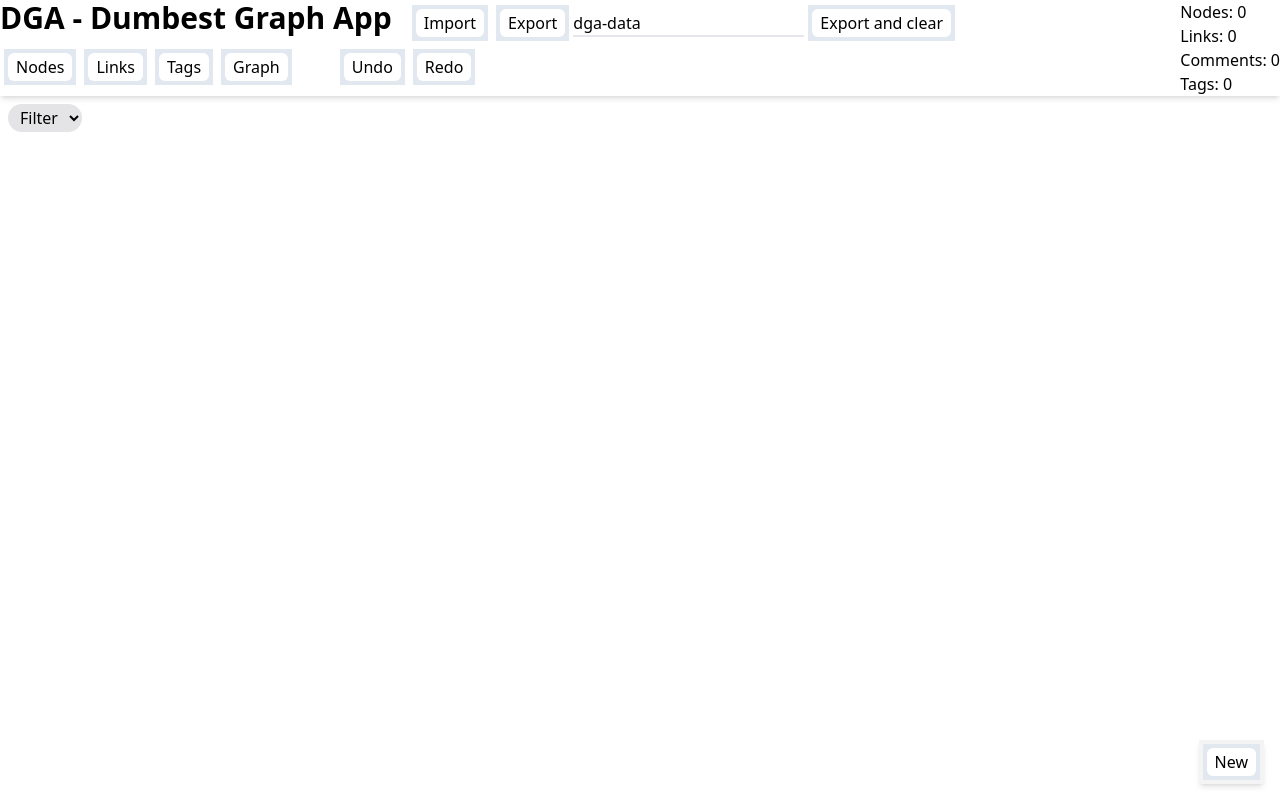
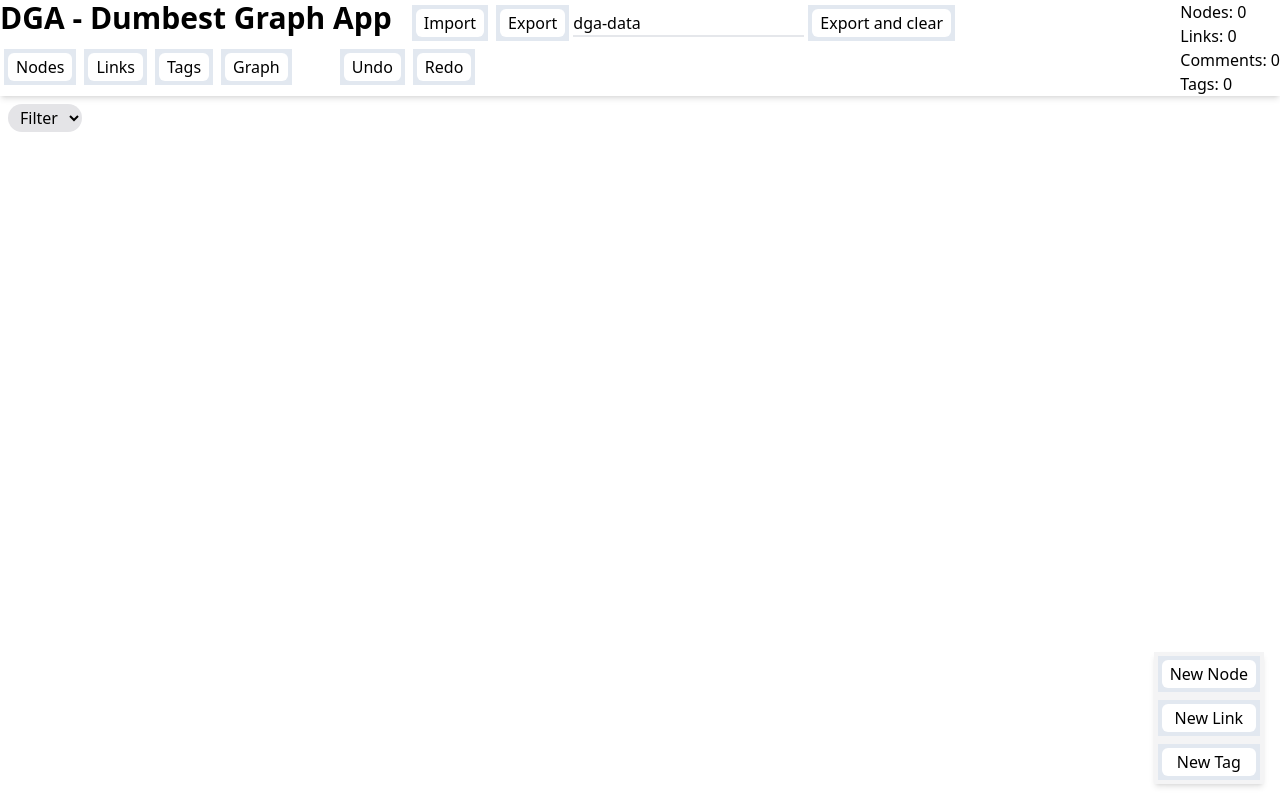
Before and after one commit to George2f/dumbest-graph-app, a React (Vite) app: page /nodes in a window 1280 px wide. Built offline with nearby package versions, Linux system fonts and the light colour scheme.

Commit message:
fix(dga): fix delete tag command

```diff
--- a/package.json
+++ b/package.json
@@ -1,7 +1,7 @@
 {
     "name": "dumbest-graph-app",
     "private": true,
-    "version": "0.9.0",
+    "version": "0.9.1",
     "type": "module",
     "scripts": {
         "dev": "vite",
--- a/src/Command/DeleteTagCommand.ts
+++ b/src/Command/DeleteTagCommand.ts
@@ -1,12 +1,12 @@
 import IGraph from '../types/IGraph';
+import INode from '../types/INode';
 import ITag from '../types/ITag';
-import IdType from '../types/IdType';
 import AbstractCommand from './AbstractCommand';
 
 export default class DeleteTagCommand extends AbstractCommand {
     private tag: ITag;
     private graph: IGraph;
-    private nodeIds: IdType[] = [];
+    private nodes: INode[] = [];
 
     constructor(tag: ITag, graph: IGraph) {
         super();
@@ -15,20 +15,16 @@ export default class DeleteTagCommand extends AbstractCommand {
     }
 
     public execute(): void {
-        this.nodeIds = this.graph.nodes
-            .filter((node) => node.tags.includes(this.tag.id))
-            .map((node) => node.id);
+        this.nodes = this.graph.nodes.filter((node) =>
+            node.tags.includes(this.tag.id)
+        );
         this.graph.deleteTag(this.tag.id);
     }
 
     public undo(): void {
         this.graph.addTag(this.tag!);
-        this.nodeIds.forEach((nodeId) => {
-            const node = this.graph.getNode(nodeId)!;
-            this.graph.editNode(nodeId, {
-                ...node,
-                tags: [...node.tags, this.tag.id],
-            });
+        this.nodes.forEach((node) => {
+            this.graph.editNode(node.id, node);
         });
     }
 
--- a/src/components/NewElementFloater.tsx
+++ b/src/components/NewElementFloater.tsx
@@ -1,4 +1,3 @@
-import { useState } from 'react';
 import Button from './Button';
 
 interface INewElementFloaterProps {
@@ -12,21 +11,11 @@ export default function NewElementFloater({
     onNewNodeClick,
     onNewTagClick,
 }: INewElementFloaterProps) {
-    const [isOpen, setIsOpen] = useState<boolean>(false);
-
     return (
-        <div className="fixed bottom-0 right-0 flex flex-col mb-4 mr-4 shadow-md bg-zinc-100">
-            {isOpen ? (
-                <div className="flex flex-col">
-                    <Button onClick={onNewNodeClick}>Node</Button>
-                    <Button onClick={onNewLinkClick}>Link</Button>
-                    <Button onClick={onNewTagClick}>Tag</Button>
-                </div>
-            ) : null}
-
-            <Button onClick={() => setIsOpen((v) => !v)}>
-                {isOpen ? 'Close' : 'New'}
-            </Button>
+        <div className="fixed bottom-0 right-0 mb-4 mr-4 flex flex-col bg-zinc-100 shadow-md">
+            <Button onClick={onNewNodeClick}>New Node</Button>
+            <Button onClick={onNewLinkClick}>New Link</Button>
+            <Button onClick={onNewTagClick}>New Tag</Button>
         </div>
     );
 }
--- a/src/modules/node/NewNodeModule/NewNodeModule.tsx
+++ b/src/modules/node/NewNodeModule/NewNodeModule.tsx
@@ -1,4 +1,4 @@
-import { useState } from 'react';
+import { useCallback, useState } from 'react';
 import { useGraph } from '../../../providers/GraphProvider';
 import { useHistory } from '../../../providers/HistoryProvider';
 import AddNodeCommand from '../../../Command/AddNodeCommand';
@@ -13,11 +13,8 @@ export default function NewNodeModule() {
         ['', ''],
     ]);
 
-    return (
-        <>
-            <h3>New Node</h3>
-            <form
-                onSubmit={(e) => {
+    const handleSubmit = useCallback(
+        (e) => {
             e.preventDefault();
             if (!newNodeName) return;
             const command = new AddNodeCommand(
@@ -36,7 +33,14 @@ export default function NewNodeModule() {
 
             setNewNodeName('');
             setNewAttributes([['', '']]);
-                }}>
+        },
+        [graph, history, newAttributes, newNodeName]
+    );
+
+    return (
+        <>
+            <h3>New Node</h3>
+            <form onSubmit={handleSubmit}>
                 <label>
                     Name:
                     <input
@@ -87,6 +91,8 @@ export default function NewNodeModule() {
                         </label>
                         {index === newAttributes.length - 1 ? null : (
                             <Button
+                                type="reset"
+                                tabIndex={-1}
                                 onClick={(e) => {
                                     e.preventDefault();
                                     const futureNewAttributes =
--- a/src/modules/tag/NewTagModule/NewTagModule.tsx
+++ b/src/modules/tag/NewTagModule/NewTagModule.tsx
@@ -8,8 +8,8 @@ export default function NewTagModule() {
     const graph = useGraph();
     const history = useHistory();
 
-    const [name, setName] = useState('');
-    const [color, setColor] = useState('');
+    const [name, setName] = useState<string>('');
+    const [color, setColor] = useState<string>('');
     const nameInputRef = useRef<HTMLInputElement>(null);
 
     return (
@@ -41,6 +41,7 @@ export default function NewTagModule() {
                             autoFocus
                             ref={nameInputRef}
                             value={name}
+                            type="text"
                             onChange={(e) => setName(e.target.value)}
                         />
                     </label>
@@ -54,7 +55,7 @@ export default function NewTagModule() {
                         />
                         <input
                             type="color"
-                            value={color}
+                            value={color || '#fff'}
                             onChange={(e) => setColor(e.target.value)}
                         />
                     </label>
--- a/src/providers/GraphProvider/GraphProvider.tsx
+++ b/src/providers/GraphProvider/GraphProvider.tsx
@@ -183,7 +183,7 @@ export default function GraphProvider({ children }: IGraphProviderProps) {
                 }
             });
         },
-        [tags]
+        [handleEditNode, nodes]
     );
 
     const handleEditTag = React.useCallback((id: IdType, tag: ITag) => {
```
Lines whose indentation alone changed are shown as unchanged.
